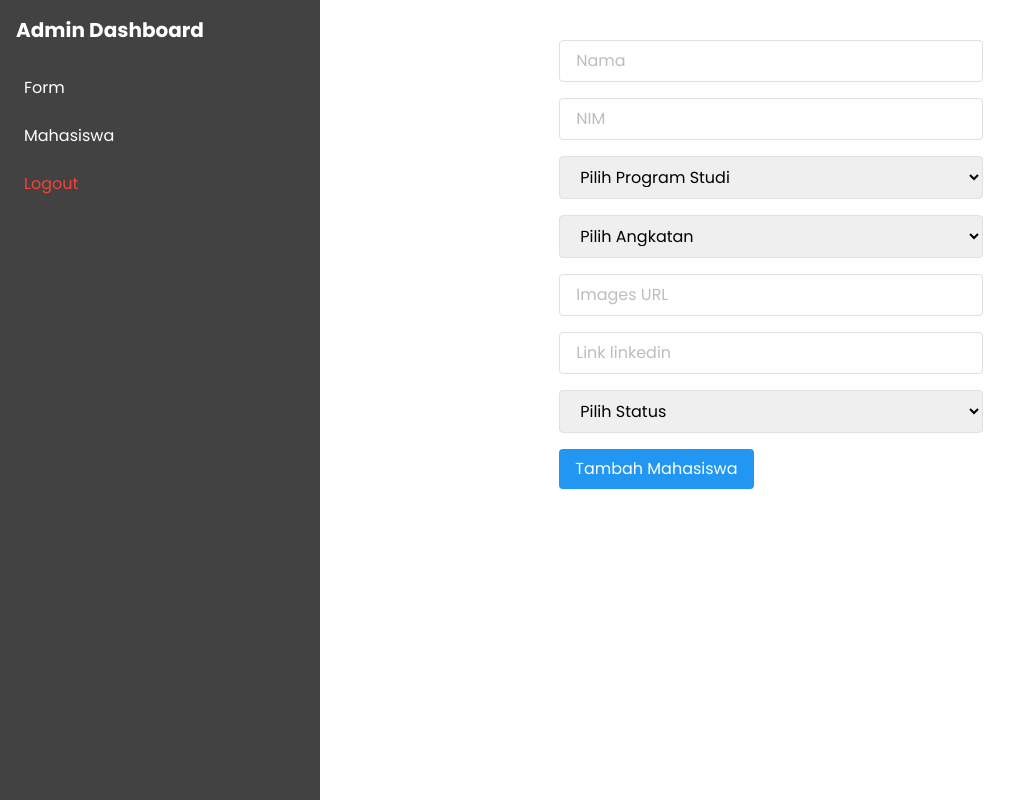
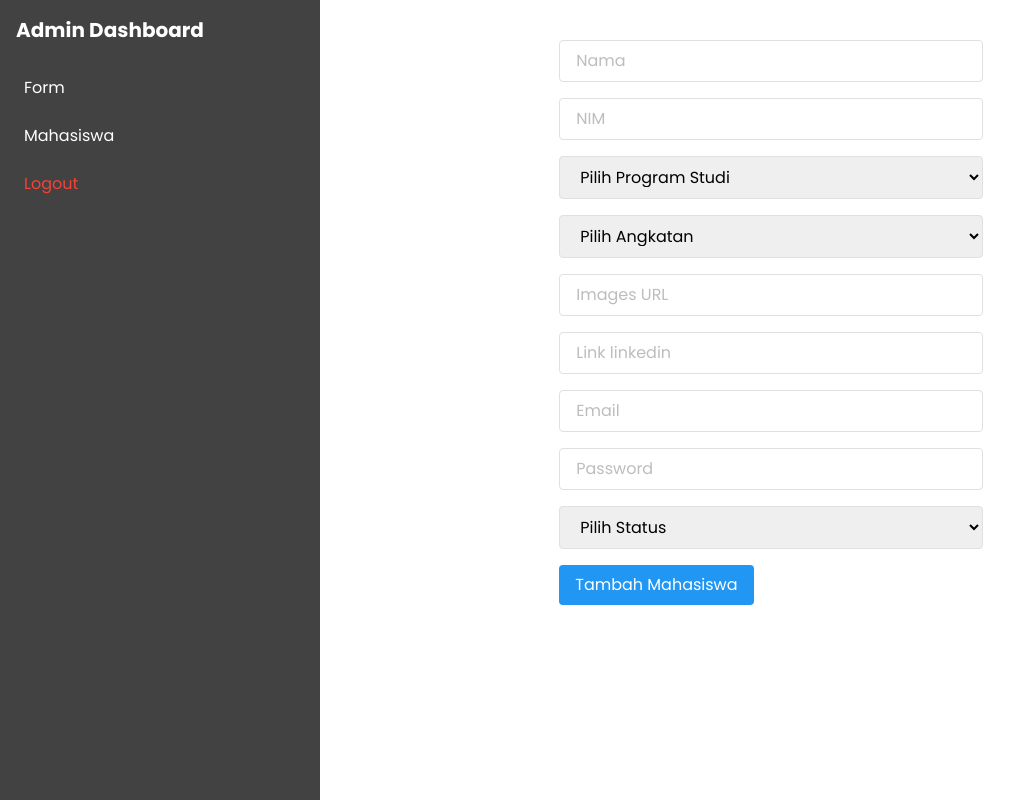
Before and after one commit to Iphint/framework_uas, a React (Create React App) app: page /admin/form in a window 1280 px wide. Shown: the whole page, without its empty margins (0-1030 px from the left). Built offline with nearby package versions, Linux system fonts and the light colour scheme; no server answers.

Commit message:
revisi terakhir

```diff
--- a/src/component/Form.jsx
+++ b/src/component/Form.jsx
@@ -29,6 +29,8 @@ const ADD_STUDENT = gql`
     $images: String!
     $sosmed: String!
     $status: String!
+    $email: String!
+    $password: String!
   ) {
     insert_table_mhs_one(
       object: {
@@ -39,6 +41,8 @@ const ADD_STUDENT = gql`
         images: $images
         sosmed: $sosmed
         status: $status
+        email: $email
+        password: $password
       }
     ) {
       id
@@ -58,6 +62,8 @@ const Form = () => {
   const [images, setImages] = useState('');
   const [sosmed, setSosmed] = useState('');
   const [status, setStatus] = useState('');
+  const [email, setEmail] = useState('');
+  const [password, setPassword] = useState('');
 
   const { refetch } = useQuery(GET_STUDENTS);
 
@@ -78,6 +84,8 @@ const Form = () => {
           images: images,
           sosmed: sosmed,
           status: status,
+          email: email,
+          password: password
         },
       });
       setName('');
@@ -87,6 +95,8 @@ const Form = () => {
       setImages('');
       setSosmed('');
       setStatus('');
+      setEmail('');
+      setPassword('');
 
       Swal.fire('Success', 'Data berhasil ditambahkan', 'success');
     } else {
@@ -165,6 +175,24 @@ const Form = () => {
             />
           </div>
           <div className="mb-4">
+            <input
+              className="border border-gray-300 px-4 py-2 w-full rounded"
+              type="text"
+              placeholder="Email"
+              value={email}
+              onChange={(e) => setEmail(e.target.value)}
+            />
+          </div>
+          <div className="mb-4">
+            <input
+              className="border border-gray-300 px-4 py-2 w-full rounded"
+              type="text"
+              placeholder="Password"
+              value={password}
+              onChange={(e) => setPassword(e.target.value)}
+            />
+          </div>
+          <div className="mb-4">
             <select
               className="border border-gray-300 px-4 py-2 w-full rounded"
               value={status}
--- a/src/pages/Admin.jsx
+++ b/src/pages/Admin.jsx
@@ -17,6 +17,8 @@ const GET_STUDENTS = gql`
       status
       images
       sosmed
+      password
+      email
     }
     table_mhs_aggregate {
       aggregate {
@@ -36,6 +38,8 @@ const UPDATE_STUDENT = gql`
     $status: String!
     $images: String!
     $sosmed: String!
+    $password: String!
+    $email: String!
   ) {
     update_table_mhs_by_pk(
       pk_columns: { id: $id }
@@ -47,6 +51,8 @@ const UPDATE_STUDENT = gql`
         status: $status
         images: $images
         sosmed: $sosmed
+        password: $password
+        email: $email
       }
     ) {
       id
@@ -57,6 +63,8 @@ const UPDATE_STUDENT = gql`
       status
       images
       sosmed
+      email
+      password
     }
   }
 `;
@@ -77,6 +85,8 @@ const Admin = () => {
   const [images, setImages] = useState('');
   const [sosmed, setSosmed] = useState('');
   const [angkatan, setAngkatan] = useState('');
+  const [email, setEmail] = useState('');
+  const [password, setPassword] = useState('');
   const [selectedStudent, setSelectedStudent] = useState(null);
   const [currentPage, setCurrentPage] = useState(1);
   const pageSize = 7; // Number of items per page
@@ -116,7 +126,9 @@ const Admin = () => {
       angkatan &&
       status &&
       images &&
-      sosmed
+      sosmed &&
+      password &&
+      email
     ) {
       updateStudent({
         variables: {
@@ -128,6 +140,8 @@ const Admin = () => {
           status: status,
           images: images,
           sosmed: sosmed,
+          email: email,
+          password: password
         },
       })
         .then(() => {
@@ -138,6 +152,8 @@ const Admin = () => {
           setStatus('');
           setImages('');
           setSosmed('');
+          setPassword('');
+          setEmail('');
           setSelectedStudent(null);
           Swal.fire('Success', 'Data berhasil diupdate', 'success');
           setCurrentPage(1); // Reset to the first page after update
@@ -178,6 +194,8 @@ const Admin = () => {
     setProdi(student.prodi);
     setAngkatan(student.angkatan);
     setStatus(student.status);
+    setPassword(student.password);
+    setEmail(student.email);
     setImages(student.images);
     setSosmed(student.sosmed);
   };
@@ -268,6 +286,8 @@ const Admin = () => {
                 <th className="px-4 py-2">Status</th>
                 <th className="px-4 py-2">Sosmed</th>
                 <th className="px-4 py-2">Linkedin</th>
+                <th className="px-4 py-2">Email</th>
+                <th className="px-4 py-2">Password</th>
                 <th className="px-4 py-2">Aksi</th>
               </tr>
             </thead>
@@ -281,6 +301,8 @@ const Admin = () => {
                   <td className="border px-4 py-2">{student.status}</td>
                   <td className="border px-4 py-2">{student.images}</td>
                   <td className="border px-4 py-2">{student.sosmed}</td>
+                  <td className="border px-4 py-2">{student.email}</td>
+                  <td className="border px-4 py-2">{student.password}</td>
                   <td className="px-4 py-2 flex items-center">
                     <button
                       className="bg-blue-500 hover:bg-blue-700 text-white font-bold py-1 px-2 rounded mr-2"
@@ -416,6 +438,30 @@ const Admin = () => {
                   onChange={(e) => setSosmed(e.target.value)}
                 />
               </div>
+              <div>
+                <label className="block font-bold mb-1" htmlFor="sosmed">
+                  Email
+                </label>
+                <input
+                  className="w-full px-4 py-2 border border-gray-300 rounded"
+                  type="email"
+                  id="sosmed"
+                  value={email}
+                  onChange={(e) => setEmail(e.target.value)}
+                />
+              </div>
+              <div>
+                <label className="block font-bold mb-1" htmlFor="sosmed">
+                  Password
+                </label>
+                <input
+                  className="w-full px-4 py-2 border border-gray-300 rounded"
+                  type="text"
+                  id="sosmed"
+                  value={password}
+                  onChange={(e) => setPassword(e.target.value)}
+                />
+              </div>
               <div className="col-span-3">
                 <button
                   className="bg-green-500 hover:bg-green-700 text-white font-bold py-2 px-4 rounded"
--- a/src/pages/Login.jsx
+++ b/src/pages/Login.jsx
@@ -21,7 +21,7 @@ const Login = () => {
       localStorage.setItem('token', token);
 
       // Redirect ke halaman utama setelah berhasil login
-      window.location.href = '/admin/dashboard';
+      window.location.href = '/admin/mahasiswa';
       console.log('Login berhasil, token:', token);
     } else {
       alert("data salah")
```
